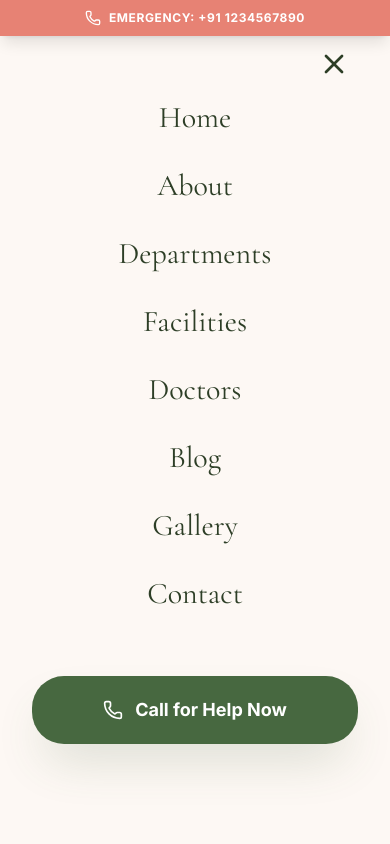
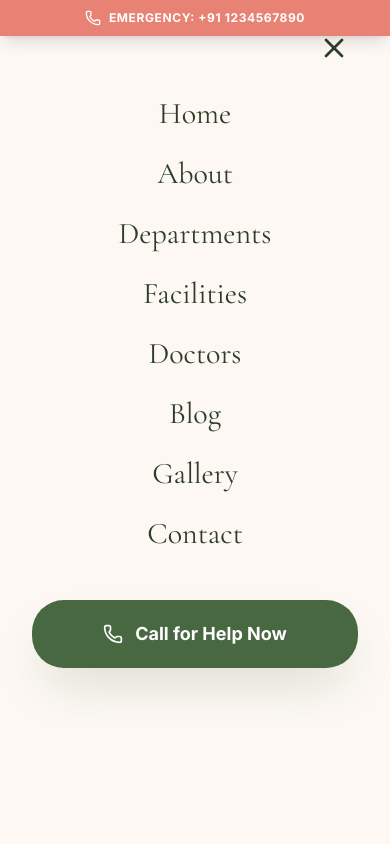
Before and after one commit to zeapherine/nilachal, a Next.js app: page / in a window 390 px wide. Both pictures are taken after a click on the button 311 px from the left and 99 px from the top of the page. Shown: the top 844 px of the page. Built offline with nearby package versions, Linux system fonts and the light colour scheme.

Commit message:
fix: mobile menu vertical spacing and overlap

```diff
--- a/src/components/Navbar.tsx
+++ b/src/components/Navbar.tsx
@@ -101,19 +101,21 @@ const Navbar = () => {
       {/* Mobile menu - Moved outside nav to avoid container constraints */}
       <div
         className={cn(
-          "md:hidden fixed inset-0 w-full h-full bg-sand-light z-[100] flex flex-col items-center justify-center p-8 space-y-6 transition-transform duration-300 ease-in-out",
+          "md:hidden fixed inset-0 w-full h-full bg-sand-light z-[100] flex flex-col transition-transform duration-300 ease-in-out",
           isOpen
             ? "translate-x-0"
             : "translate-x-full"
         )}
       >
         <button
-          className="absolute top-10 right-8 text-forest p-2 hover:bg-forest/5 rounded-full transition-colors"
+          className="absolute top-6 right-8 text-forest p-2 hover:bg-forest/5 rounded-full transition-colors z-[110]"
           onClick={() => setIsOpen(false)}
         >
           <X size={32} />
         </button>
-        <div className="flex flex-col items-center space-y-8 w-full">
+
+        <div className="flex-1 overflow-y-auto w-full px-8 py-24 flex flex-col items-center justify-start space-y-6">
+          <div className="flex flex-col items-center space-y-6 w-full">
             {navLinks.map((link, idx) => (
               <Link
                 key={link.name}
@@ -123,14 +125,14 @@ const Navbar = () => {
                   "text-3xl font-serif text-forest hover:text-primary transition-all duration-300",
                   isOpen ? "opacity-100 translate-y-0" : "opacity-0 translate-y-4"
                 )}
-              style={{ transitionDelay: `${idx * 50}ms` }}
+                style={{ transitionDelay: `${idx * 40}ms` }}
               >
                 {link.name}
               </Link>
             ))}
             <div
               className={cn(
-              "w-full pt-8 transition-all duration-500 delay-300",
+                "w-full pt-6 transition-all duration-500 delay-300",
                 isOpen ? "opacity-100 translate-y-0" : "opacity-0 translate-y-4"
               )}
             >
@@ -144,6 +146,7 @@ const Navbar = () => {
             </div>
           </div>
         </div>
+      </div>
     </header>
   );
 };
```
Lines whose indentation alone changed are shown as unchanged.
